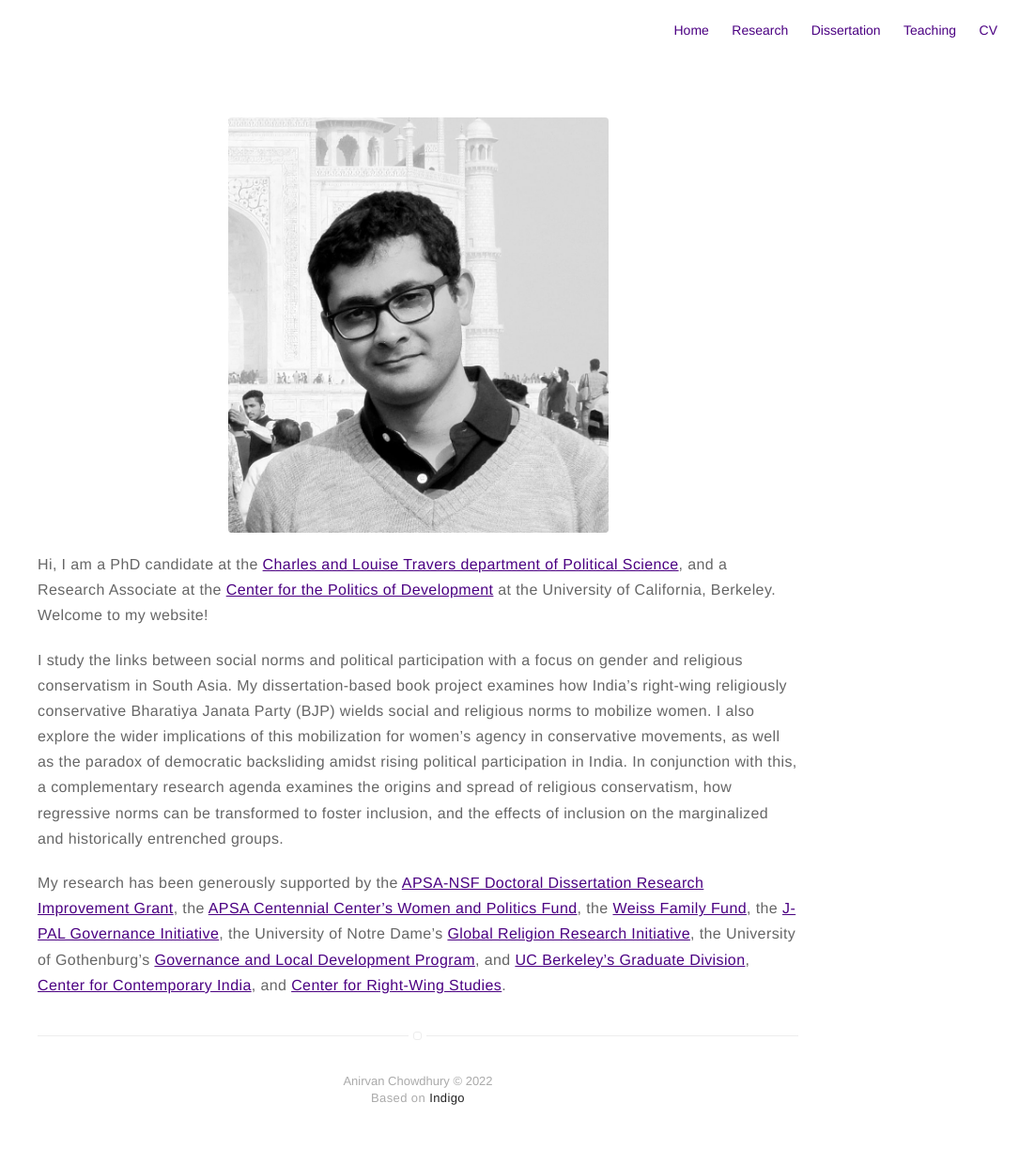
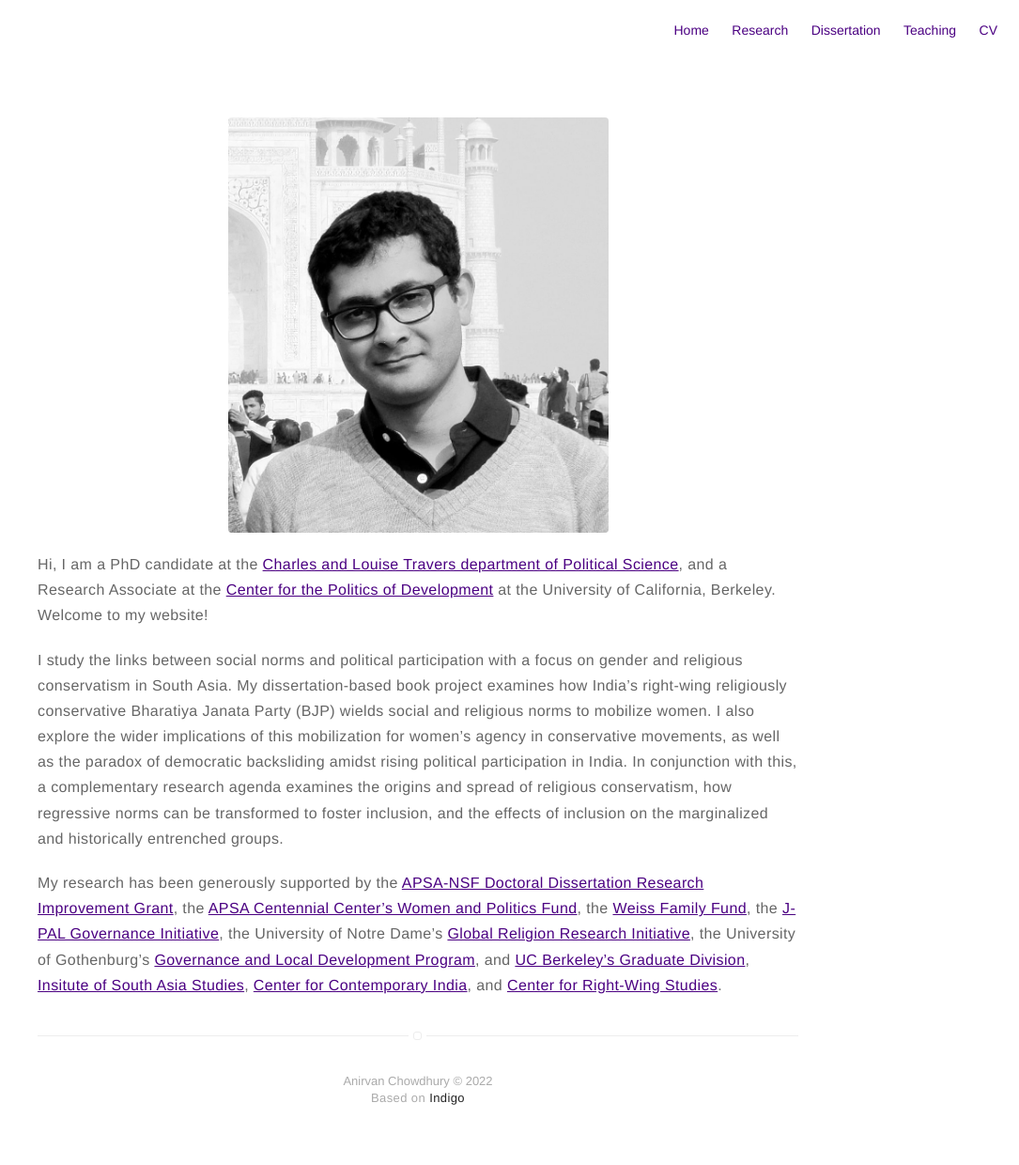
Before and after one commit to anirvanchowdhury/anirvanchowdhury.github.io, a Jekyll site: the page built from about.md, in a window 1280 px wide. Shown: the whole page at 94% size, without its empty margins (195-1280 px from the left). Built offline with Jekyll 4.4.1, drawn with Linux system fonts in a browser that asks for light colours.

Commit message:
Update about.md

```diff
--- a/about.md
+++ b/about.md
@@ -8,7 +8,7 @@ Hi, I am a PhD candidate at the [Charles and Louise Travers department of Politi
 
 I study the links between social norms and political participation with a focus on gender and religious conservatism in South Asia. My dissertation-based book project examines how India's right-wing religiously conservative Bharatiya Janata Party (BJP) wields social and religious norms to mobilize women. I also explore the wider implications of this mobilization for women's agency in conservative movements, as well as the paradox of democratic backsliding amidst rising political participation in India. In conjunction with this, a complementary research agenda examines the origins and spread of religious conservatism, how regressive norms can be transformed to foster inclusion, and the effects of inclusion on the marginalized and historically entrenched groups.
 
-My research has been generously supported by the [APSA-NSF Doctoral Dissertation Research Improvement Grant](https://www.apsanet.org/ddrig), the [APSA Centennial Center's Women and Politics Fund](https://connect.apsanet.org/centennialcenter/research-grants/), the [Weiss Family Fund](https://bfi.uchicago.edu/the-weiss-fund/), the [J-PAL Governance Initiative](https://www.povertyactionlab.org/initiative/governance-initiative), the University of Notre Dame's [Global Religion Research Initiative](https://grri.nd.edu/), the University of Gothenburg's [Governance and Local Development Program](https://gld.gu.se/), and [UC Berkeley's Graduate Division](https://grad.berkeley.edu/), [Center for Contemporary India](https://indiacenter.berkeley.edu/), and [Center for Right-Wing Studies](https://crws.berkeley.edu/).
+My research has been generously supported by the [APSA-NSF Doctoral Dissertation Research Improvement Grant](https://www.apsanet.org/ddrig), the [APSA Centennial Center's Women and Politics Fund](https://connect.apsanet.org/centennialcenter/research-grants/), the [Weiss Family Fund](https://bfi.uchicago.edu/the-weiss-fund/), the [J-PAL Governance Initiative](https://www.povertyactionlab.org/initiative/governance-initiative), the University of Notre Dame's [Global Religion Research Initiative](https://grri.nd.edu/), the University of Gothenburg's [Governance and Local Development Program](https://gld.gu.se/), and [UC Berkeley's Graduate Division](https://grad.berkeley.edu/), [Insitute of South Asia Studies](https://southasia.berkeley.edu/), [Center for Contemporary India](https://indiacenter.berkeley.edu/), and [Center for Right-Wing Studies](https://crws.berkeley.edu/).
 
 <!---
 ### Research
```
